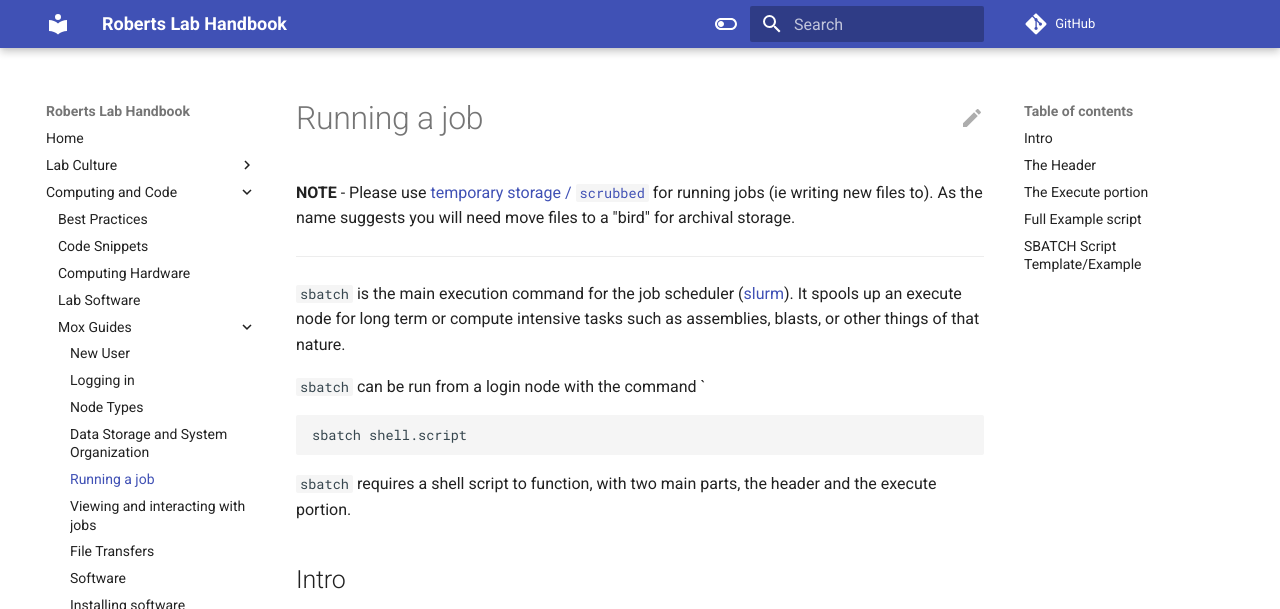
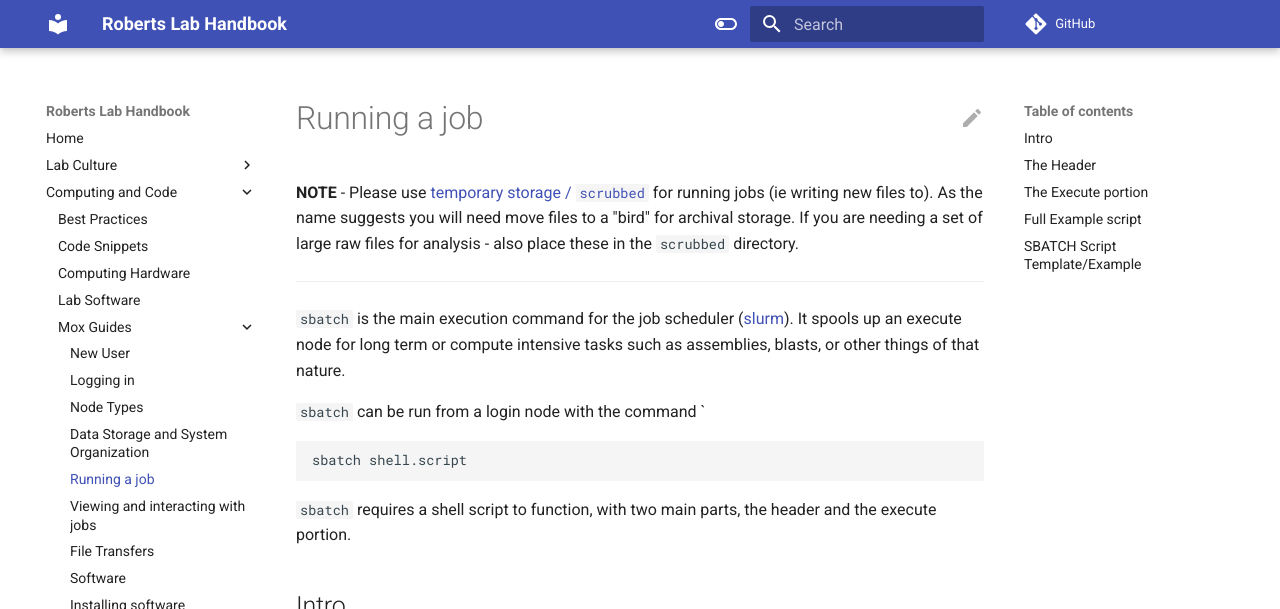
Before and after one commit to RobertsLab/resources, an MkDocs documentation site: the page built from docs/mox_Running-a-Job.md, in a window 1280 px wide and 900 px high, cut to the strip 0-609 px from the top of the window. Built offline with MkDocs 1.6.1 and Material for MkDocs 9.7.7, drawn with Linux system fonts in a browser that asks for light colours; comment, search, counter and statistics services are not loaded.

Commit message:
Update mox_Running-a-Job.md
indicated almost all files working files on mox should be in scrubbed

```diff
--- a/docs/mox_Running-a-Job.md
+++ b/docs/mox_Running-a-Job.md
@@ -1,5 +1,5 @@
 
-**NOTE** - Please use [temporary storage / `scrubbed`](https://robertslab.github.io/resources/mox_Data-Storage-and-System-Organization/#3-temporary-storage) for running jobs (ie writing new files to). As the name suggests you will need move files to a "bird" for archival storage.
+**NOTE** - Please use [temporary storage / `scrubbed`](https://robertslab.github.io/resources/mox_Data-Storage-and-System-Organization/#3-temporary-storage) for running jobs (ie writing new files to). As the name suggests you will need move files to a "bird" for archival storage. If you are needing a  set of large raw files for analysis - also place these in the `scrubbed` directory.
 
 ---
 
```
